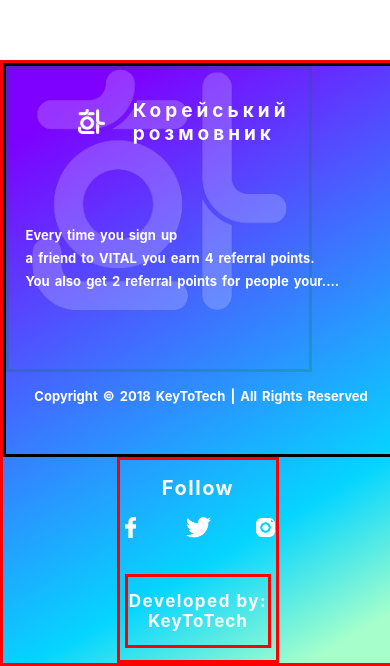
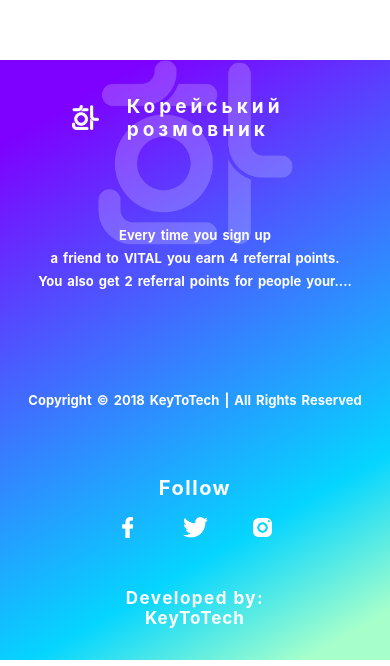
Before and after one commit to KeyToTech/KoreanPhraseBookSite, a React (Create React App) app: page / in a window 390 px wide. Shown: the part 4742-5408 px from the top of the page. Built offline with nearby package versions, Linux system fonts and the light colour scheme.

Commit message:
finished footer)

```diff
--- a/src/components/footer.css
+++ b/src/components/footer.css
@@ -27,12 +27,12 @@ footer {
     opacity: 0.2;
     background-image: url('../res/logo.png');
     background-repeat: no-repeat;
-    background-position: 50% 0;
+    background-position-x: 50%;
     -ms-background-size: cover;
     -o-background-size: cover;
     -moz-background-size: cover;
     -webkit-background-size: cover;
-    background-size: 85%;
+    background-size: 90%;
 }
 
 .left_footer_block {
@@ -124,7 +124,6 @@ footer {
 }
 
 .develop-block {
-    border: red solid;
     width: 90%;
     margin-top: 30px;
     text-align: center;
@@ -193,26 +192,22 @@ h4 {
 
 @media only screen and (max-width: 768px) {
     footer {
-        border: red solid;
         height: 600px;
         flex-direction: column;
         align-items: center;
     }
 
     .left_block {
-        border: black solid;
         height: 400px;
         width: 100%;
         margin: auto;
     }
 
     .left_block:before {
-        border: green solid;
-        width: 300px;
-        height: 300px;
-        display: block;
 
-
+        width: 100%;
+        height: 100%;
+        background-size: 50%;
     }
 
     .left_footer_block {
@@ -245,7 +240,7 @@ h4 {
     .info_block {
         width: 90%;
         position: relative;
-        text-align: left;
+        text-align: center;
     }
 
     .right_block {
@@ -256,7 +251,7 @@ h4 {
     }
 
     .follow_block {
-        border: red solid;
+
         height: 200px;
         margin: 0;
     }
```
